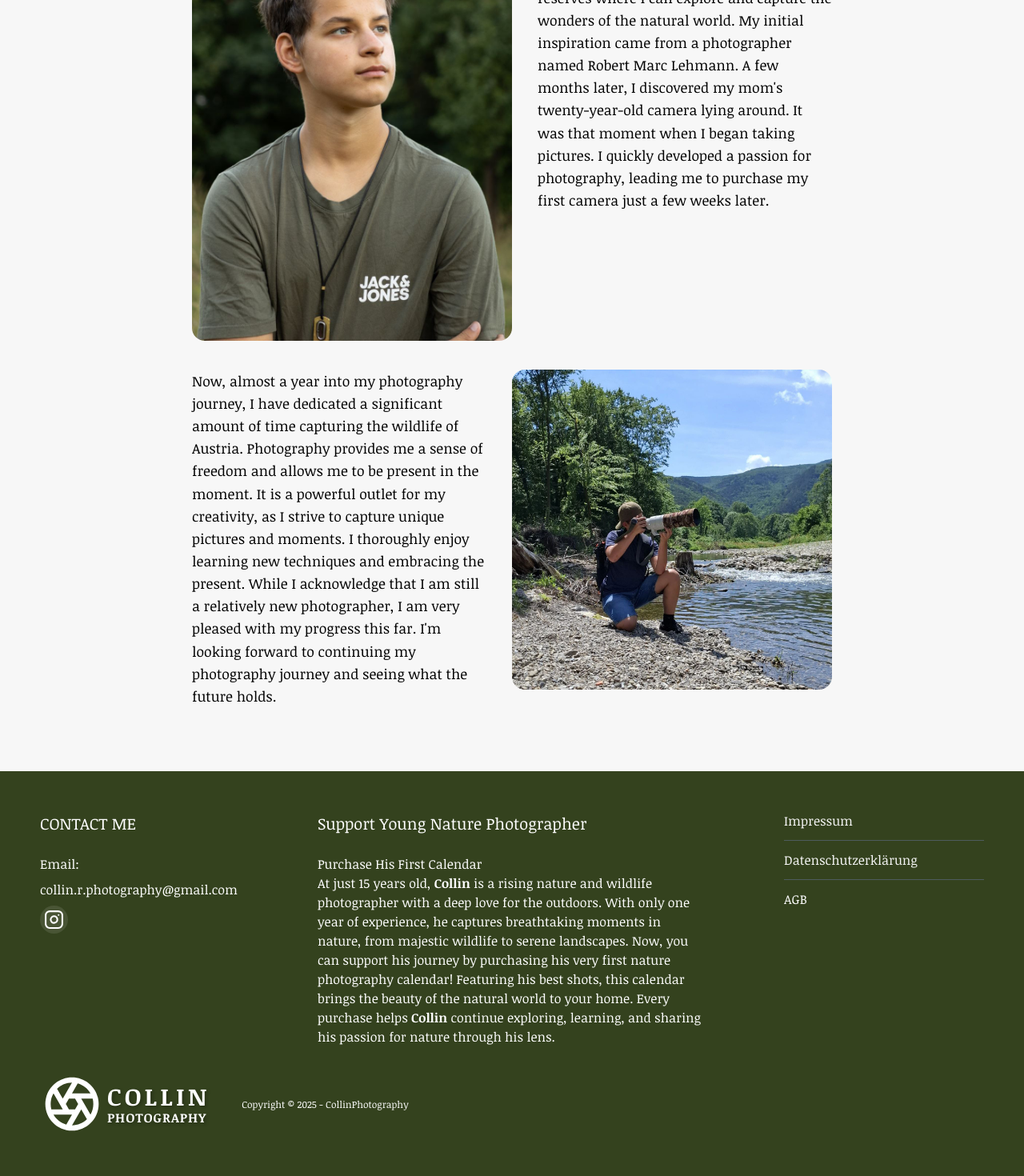
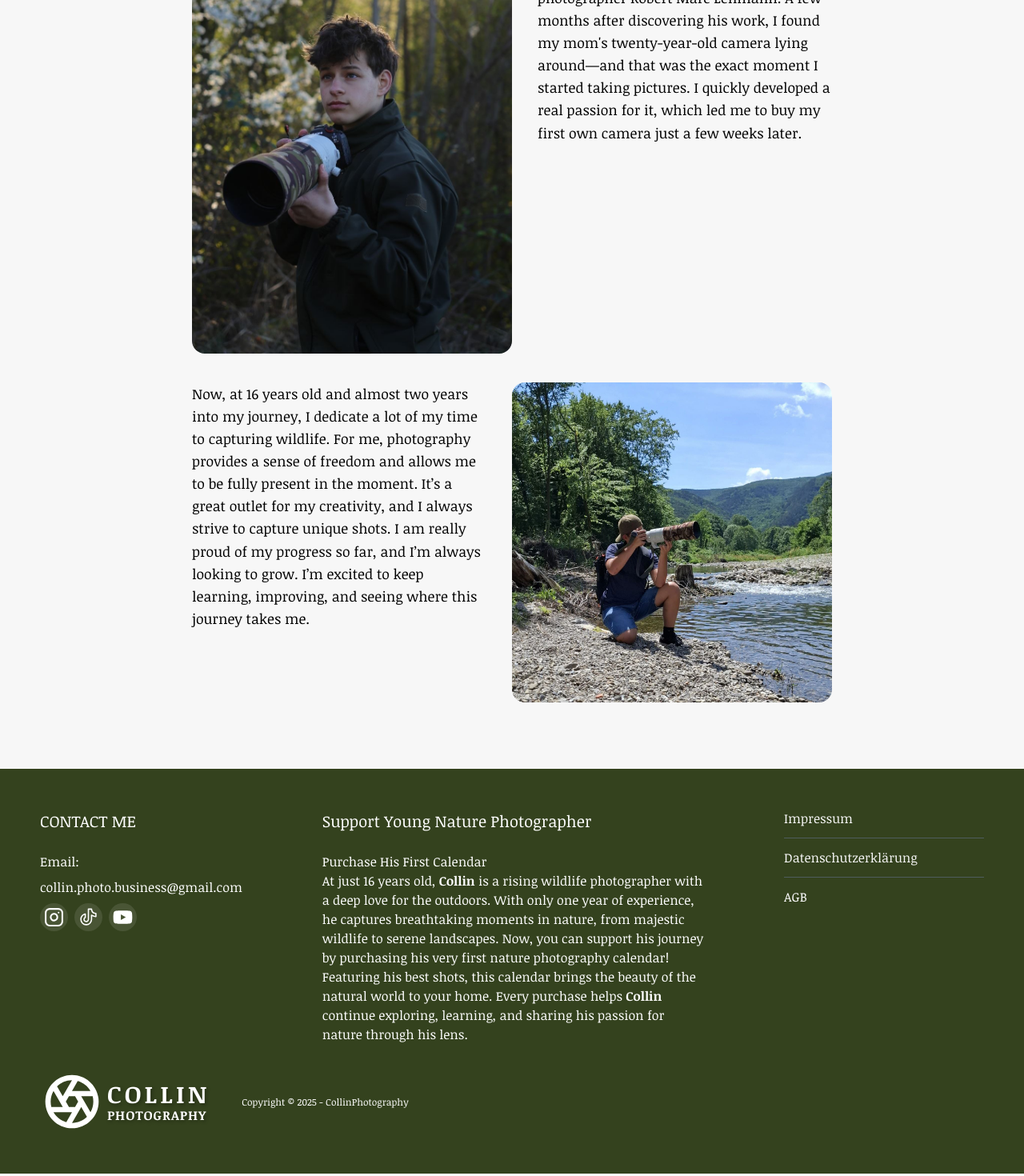
Before and after one commit to AndriyMerzlikin/Collin-Photography-website_FE, a Next.js app: page /about in a window 1280 px wide. Shown: the part 408-1878 px from the top of the page at 80% size. Built offline with nearby package versions, Linux system fonts and the light colour scheme.

Commit message:
added socials & new email (#20)

```diff
--- a/src/app/about/page.tsx
+++ b/src/app/about/page.tsx
@@ -12,7 +12,7 @@ const About = () => {
       <div className={styles.textRow}>
         <div className={styles.imageWrapper}>
           <Image
-            src="/aboutMainImage.jpg"
+            src="/aboutMainImage2.jpg"
             alt="About Me Photo"
             width={400}
             height={400}
@@ -23,15 +23,14 @@ const About = () => {
         </div>
 
         <Typography className={styles.textLeft}>
-          I started my Journey in Photography in August 2024. I am currently
-          based in Austria, and I am fortunate enough to be surrounded by plenty
-          of nature and wildlife. Additionally, I am close to beautiful nature
-          reserves where I can explore and capture the wonders of the natural
-          world. My initial inspiration came from a photographer named Robert
-          Marc Lehmann. A few months later, I discovered my mom's
-          twenty-year-old camera lying around. It was that moment when I began
-          taking pictures. I quickly developed a passion for photography,
-          leading me to purchase my first camera just a few weeks later.
+          I started my photography journey in August 2024. Based in Austria, I
+          am lucky to be surrounded by beautiful nature and wildlife reserves,
+          which are perfect for my work. My initial inspiration came from the
+          photographer Robert Marc Lehmann. A few months after discovering his
+          work, I found my mom's twenty-year-old camera lying around—and that
+          was the exact moment I started taking pictures. I quickly developed a
+          real passion for it, which led me to buy my first own camera just a
+          few weeks later.
         </Typography>
       </div>
       <div className={styles.textRowReverse}>
@@ -46,15 +45,13 @@ const About = () => {
           />
         </div>
         <Typography className={styles.textRight}>
-          Now, almost a year into my photography journey, I have dedicated a
-          significant amount of time capturing the wildlife of Austria.
-          Photography provides me a sense of freedom and allows me to be present
-          in the moment. It is a powerful outlet for my creativity, as I strive
-          to capture unique pictures and moments. I thoroughly enjoy learning
-          new techniques and embracing the present. While I acknowledge that I
-          am still a relatively new photographer, I am very pleased with my
-          progress this far. I'm looking forward to continuing my photography
-          journey and seeing what the future holds.
+          Now, at 16 years old and almost two years into my journey, I dedicate
+          a lot of my time to capturing wildlife. For me, photography provides a
+          sense of freedom and allows me to be fully present in the moment. It’s
+          a great outlet for my creativity, and I always strive to capture
+          unique shots. I am really proud of my progress so far, and I’m always
+          looking to grow. I’m excited to keep learning, improving, and seeing
+          where this journey takes me.
         </Typography>
       </div>
     </div>
--- a/src/app/contacts/page.module.scss
+++ b/src/app/contacts/page.module.scss
@@ -20,6 +20,11 @@
   h3 {
     text-transform: uppercase;
   }
+}
+
+.socialsBox {
+  display: flex;
+  gap: $paragraph-spacing-m;
 }
 
 .socialButton {
--- a/src/components/Footer/Footer.module.scss
+++ b/src/components/Footer/Footer.module.scss
@@ -33,6 +33,11 @@
 
 .contactText {
   margin-bottom: $paragraph-spacing-m;
+}
+
+.socialsBox {
+  display: flex;
+  gap: $paragraph-spacing-m;
 }
 
 .socialButton {
--- a/src/components/Footer/Footer.tsx
+++ b/src/components/Footer/Footer.tsx
@@ -4,10 +4,13 @@ import React from 'react';
 import styles from './Footer.module.scss';
 import Typography from '@/components/general/Typography/Typography';
 import { FiInstagram } from 'react-icons/fi';
+import { PiTiktokLogo } from 'react-icons/pi';
+import { FaYoutube } from 'react-icons/fa';
 import Link from 'next/link';
 import Logo from '@/components/general/Logo/Logo';
 import { usePathname } from 'next/navigation';
 import { ROUTES } from '@/constants/routes';
+import { SOCIAL_MEDIA } from '@/constants/socialMediaLinks';
 
 const Footer = () => {
   const pathname = usePathname();
@@ -24,14 +27,34 @@ const Footer = () => {
               </Typography>
               <Typography className={styles.contactText}>Email:</Typography>
               <Typography className={styles.contactText}>
-                collin.r.photography@gmail.com
+                {SOCIAL_MEDIA.EMAIL}
               </Typography>
-              <Link
-                href="https://www.instagram.com/collinruehrer?igsh=Mnc3aHNnOGc4ZWt4"
-                className={styles.socialButton}
-              >
-                <FiInstagram size={25} />
-              </Link>
+              <div className={styles.socialsBox}>
+                <Link
+                  href={SOCIAL_MEDIA.INSTAGRAM}
+                  className={styles.socialButton}
+                  target="_blank"
+                  rel="noopener noreferrer"
+                >
+                  <FiInstagram size={25} />
+                </Link>
+                <Link
+                  href={SOCIAL_MEDIA.TIK_TOK}
+                  className={styles.socialButton}
+                  target="_blank"
+                  rel="noopener noreferrer"
+                >
+                  <PiTiktokLogo size={25} />
+                </Link>
+                <Link
+                  href={SOCIAL_MEDIA.YOUTUBE}
+                  className={styles.socialButton}
+                  target="_blank"
+                  rel="noopener noreferrer"
+                >
+                  <FaYoutube size={25} />
+                </Link>
+              </div>
             </div>
             <div>
               <Typography
@@ -44,15 +67,15 @@ const Footer = () => {
                 purchase his first calendar
               </Typography>
               <Typography className={styles.descriptionText}>
-                At just 15 years old,{' '}
+                At just 16 years old,{' '}
                 <span className={styles.descriptionSpan}>Collin</span> is a
-                rising nature and wildlife photographer with a deep love for the
-                outdoors. With only one year of experience, he captures
-                breathtaking moments in nature, from majestic wildlife to serene
-                landscapes. Now, you can support his journey by purchasing his
-                very first nature photography calendar! Featuring his best
-                shots, this calendar brings the beauty of the natural world to
-                your home. Every purchase helps{' '}
+                rising wildlife photographer with a deep love for the outdoors.
+                With only one year of experience, he captures breathtaking
+                moments in nature, from majestic wildlife to serene landscapes.
+                Now, you can support his journey by purchasing his very first
+                nature photography calendar! Featuring his best shots, this
+                calendar brings the beauty of the natural world to your home.
+                Every purchase helps{' '}
                 <span className={styles.descriptionSpan}>Collin</span> continue
                 exploring, learning, and sharing his passion for nature through
                 his lens.
--- /dev/null
+++ b/src/constants/socialMediaLinks.ts
@@ -0,0 +1,6 @@
+export const SOCIAL_MEDIA = {
+  EMAIL: 'collin.photo.business@gmail.com',
+  INSTAGRAM: 'https://www.instagram.com/collin_photo?igsh=Mnc3aHNnOGc4ZWt4',
+  TIK_TOK: 'https://www.tiktok.com/@collin_photography?_r=1&_t=ZN-96chT8KWm1O',
+  YOUTUBE: 'https://www.youtube.com/@Collin-photography',
+};
```
Also changed, not shown: src/app/contacts/page.tsx (+39 -14 lines), src/app/page.module.scss (+13 -0 lines), src/app/page.tsx (+13 -1 lines), public/aboutMainImage2.jpg (added).
